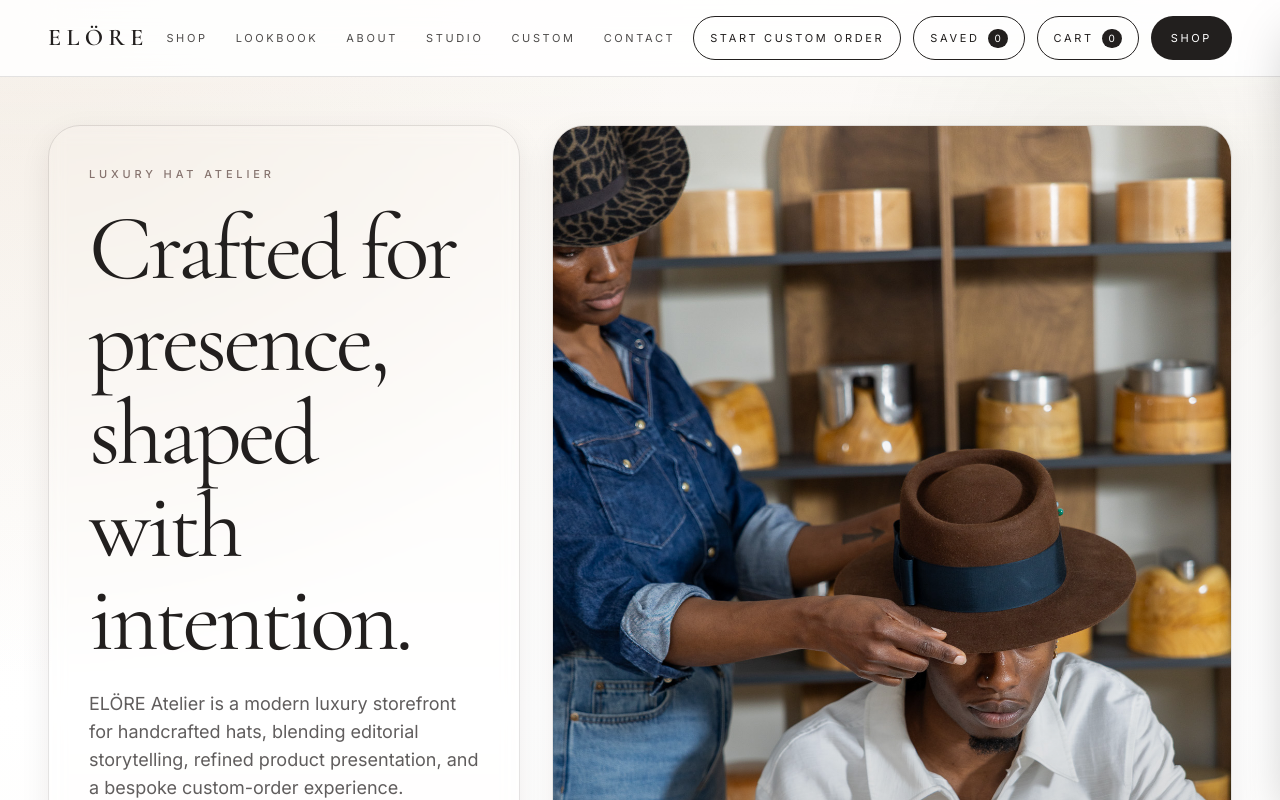
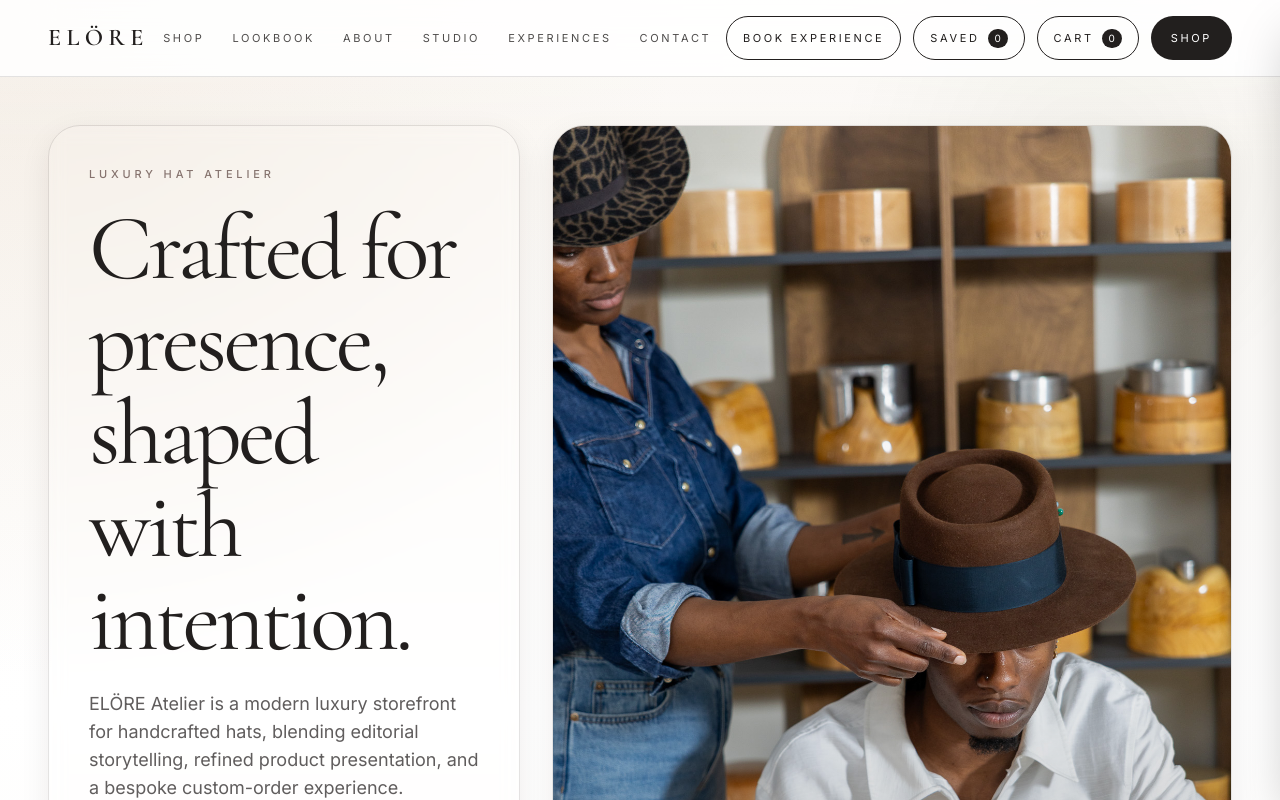
Before and after one commit to caliphsafe/elore-atelier, a Next.js app: page / in a window 1280 px wide. Shown: the top 800 px of the page. Built offline with nearby package versions, Linux system fonts and the light colour scheme.

Commit message:
Update site-header.tsx

```diff
--- a/components/site-header.tsx
+++ b/components/site-header.tsx
@@ -9,7 +9,7 @@ const desktopLinks = [
   { href: "/lookbook", label: "Lookbook" },
   { href: "/about", label: "About" },
   { href: "/studio", label: "Studio" },
-  { href: "/custom", label: "Custom" },
+  { href: "/experiences", label: "Experiences" },
   { href: "/contact", label: "Contact" }
 ];
 
@@ -48,10 +48,10 @@ export function SiteHeader({ onOpenCart }: Props) {
 
         <div className="flex items-center gap-2 md:gap-3">
           <Link
-            href="/custom"
+            href="/experiences"
             className="hidden min-h-[44px] items-center justify-center rounded-full border border-brand-ink px-4 py-2 text-[11px] uppercase tracking-[0.24em] text-brand-ink transition hover:border-brand-mocha hover:text-brand-mocha md:inline-flex"
           >
-            Start Custom Order
+            Book Experience
           </Link>
 
           {/* DESKTOP WISHLIST */}
```
